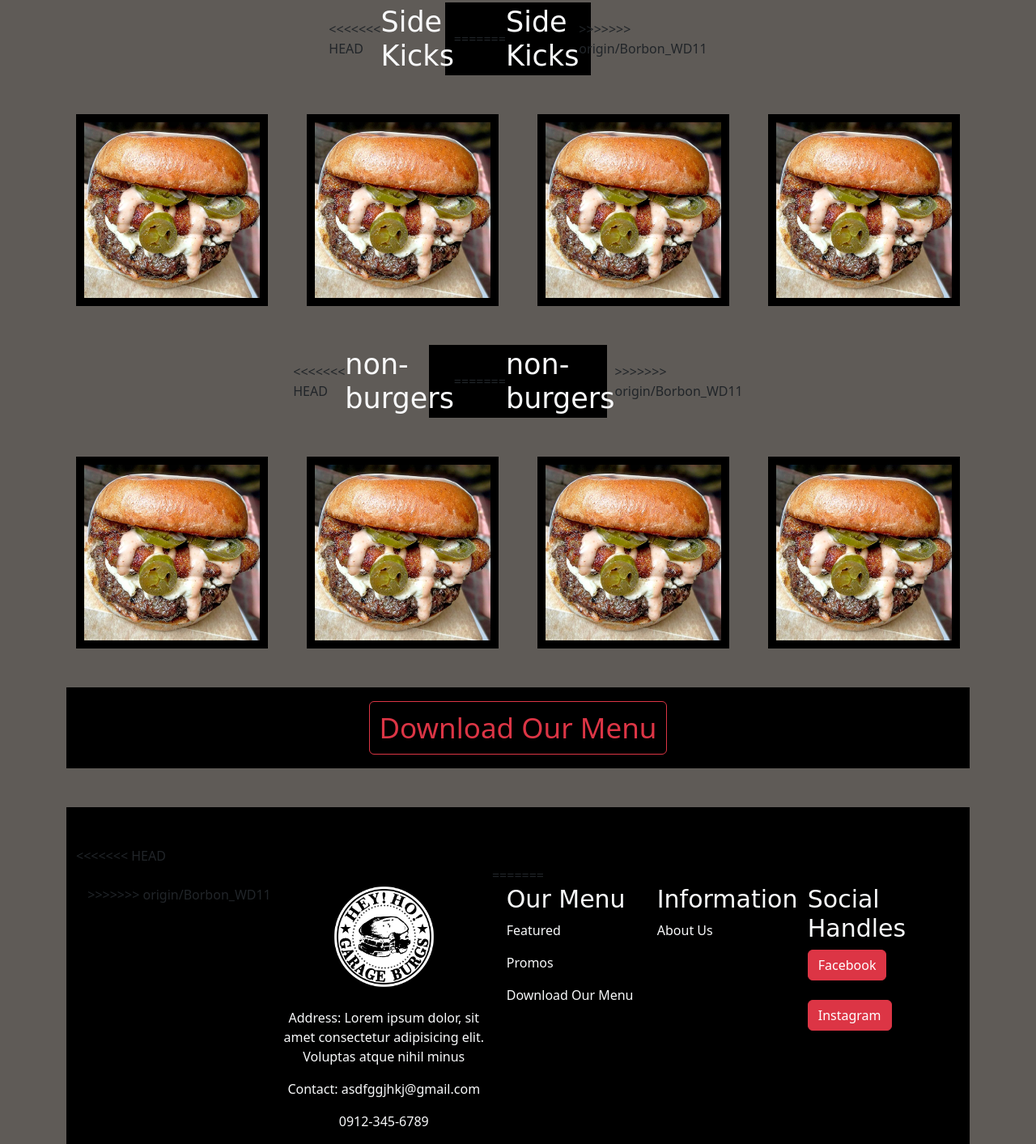
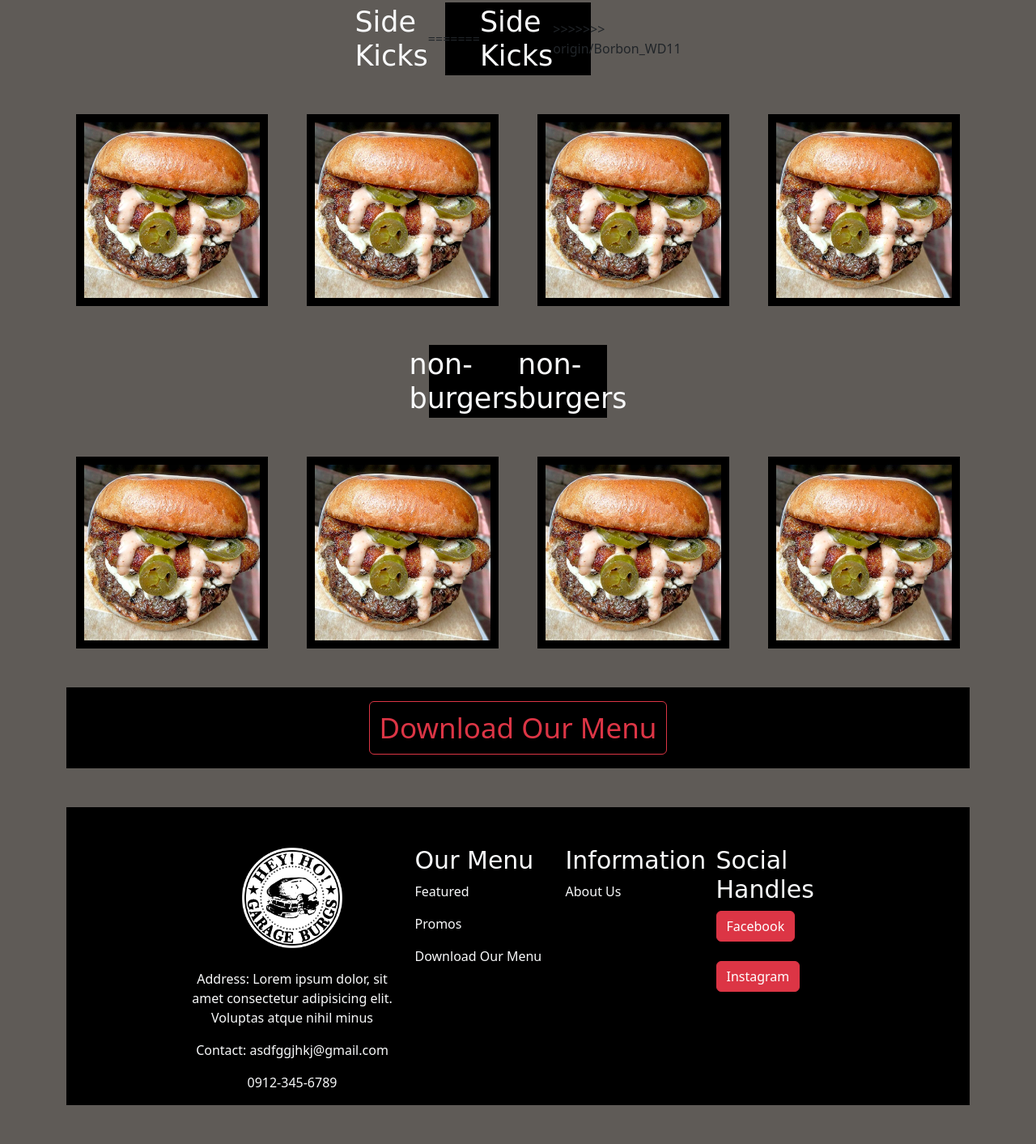
Before and after one commit to athanborbon222/WD11_KodeGOProject1, a website: page homepage.html in a window 1280 px wide. Shown: the part 4656-6069 px from the top of the page at 81% size. After the commit the page ends 6021 px from the top, so only its background shows below. Drawn offline with Linux system fonts and the light colour scheme; a web font is replaced by a local one.

Commit message:
homepage

```diff
--- a/homepage.html
+++ b/homepage.html
@@ -396,7 +396,7 @@
     <br><br>
     <!-- sidekicks -->
     <div class="d-flex align-items-center justify-content-center mx-auto bg-black" style="width:180px; height:90px;">
-<<<<<<< HEAD
+
         <div class="text-light h2 mt-2">Side Kicks</div>
 =======
         <div class="text-light h2 mt-2" id="Sides">Side Kicks</div>
@@ -431,11 +431,11 @@
     <br><br>
     <!-- non-burgers -->
     <div class="d-flex align-items-center justify-content-center mx-auto bg-black" style="width:220px; height:90px;">
-<<<<<<< HEAD
+
         <div class="text-light h2 mt-2">non-burgers</div>
-=======
+
         <div class="text-light h2 mt-2" id="NB">non-burgers</div>
->>>>>>> origin/Borbon_WD11
+
     </div>
     <br><br>
     <div class="container">
@@ -472,11 +472,11 @@
     <!-- footer -->
     <div class="container-fluid bg-black">
         <br><br>
-<<<<<<< HEAD
+
         <div class="row gx-5 justify-content-center">
-=======
+
         <div class="row justify-content-center">
->>>>>>> origin/Borbon_WD11
+
             <div class="col-md-3 text-center">
                 <img src="image/111.png" alt="" width ="50%"><br><br>
                 <p class="body-text text-light">Address: Lorem ipsum dolor, sit amet consectetur adipisicing elit. Voluptas atque nihil minus</p>
```
